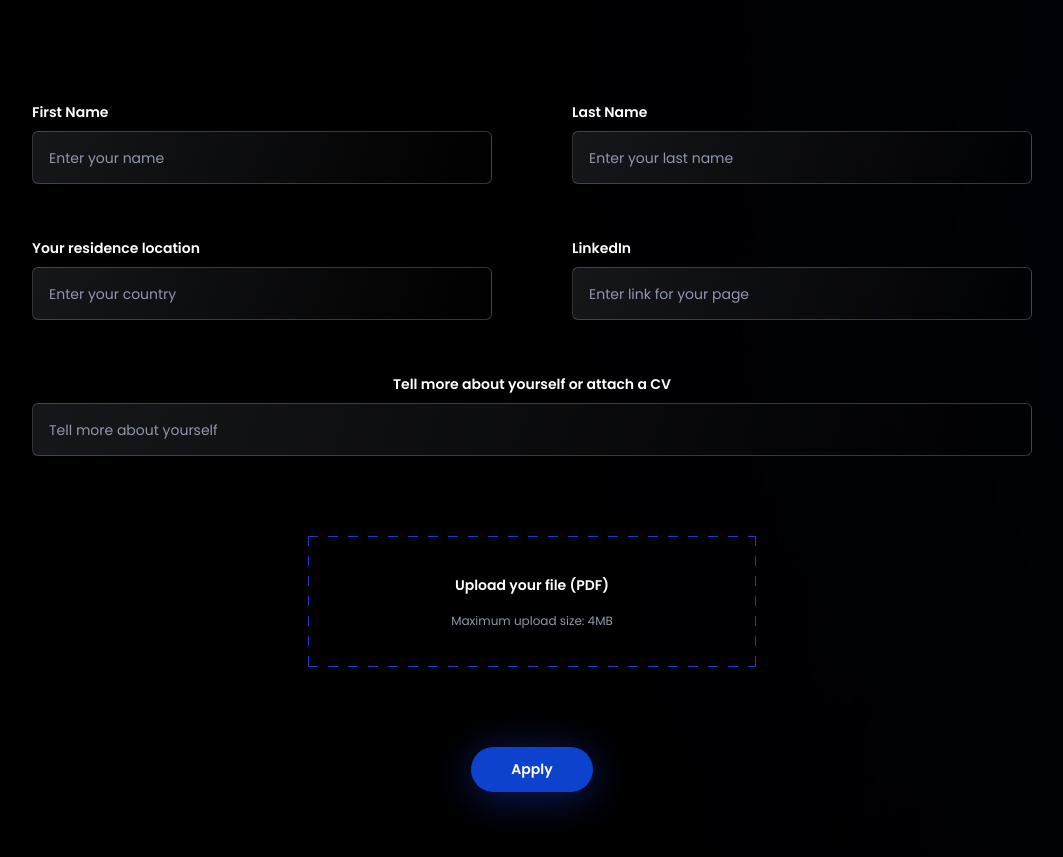
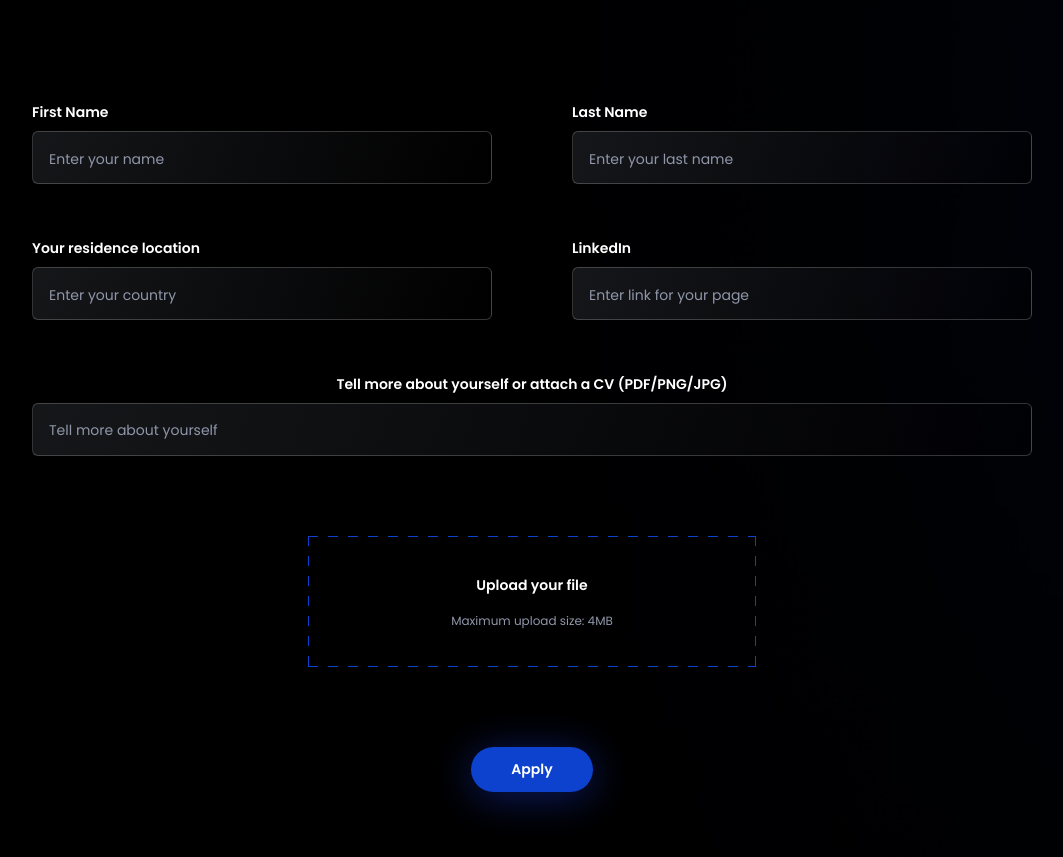
Before and after one commit to Brushfam/brushfam-website, a Next.js app: page /cto-hiring in a window 1280 px wide. Shown: the part 2100-2957 px from the top of the page, without its empty margins (108-1171 px from the left). Built offline with nearby package versions, Linux system fonts and the light colour scheme.

Commit message:
add jpg/png to dropzone

```diff
--- a/sections/cto-hiring/HiringForm.js
+++ b/sections/cto-hiring/HiringForm.js
@@ -9,6 +9,8 @@ const Dropzone = () => {
     multiple: false,
     accept: {
       "application/pdf": [],
+      'image/jpeg': [],
+      'image/png': [],
     },
     maxSize: 4000000,
   });
@@ -24,14 +26,14 @@ const Dropzone = () => {
         {fileRejections.length > 0 ? (
             <div className={styles.fileDivError}>
               <input {...getInputProps({})} />
-              <p className={styles.uploadText}>Upload your file (PDF)</p>
+              <p className={styles.uploadText}>Upload your file</p>
               <p className={styles.sizeTextError}>Maximum upload size: 4MB</p>
               <div className={styles.files}>{files}</div>
             </div>
         ) : (
             <div className={styles.fileDiv}>
               <input {...getInputProps({})} />
-              <p className={styles.uploadText}>Upload your file (PDF)</p>
+              <p className={styles.uploadText}>Upload your file</p>
               <p className={styles.sizeText}>Maximum upload size: 4MB</p>
               <div className={styles.files}>{files}</div>
             </div>
@@ -199,7 +201,7 @@ export default function HiringForm() {
           </div>
           <div className={styles.lastColumn}>
             <label htmlFor={"message"} className={styles.label}>
-              Tell more about yourself or attach a CV
+              Tell more about yourself or attach a CV (PDF/PNG/JPG)
             </label>
             <textarea
               name={"message"}
--- a/styles/cto-hiring/HiringForm.module.css
+++ b/styles/cto-hiring/HiringForm.module.css
@@ -51,6 +51,8 @@
   border-radius: 6px;
   padding-left: 16px;
 
+  font-family: "Poppins", sans-serif;
+  font-style: normal;
   font-weight: 400;
   font-size: 18px;
   line-height: 120%;
```
